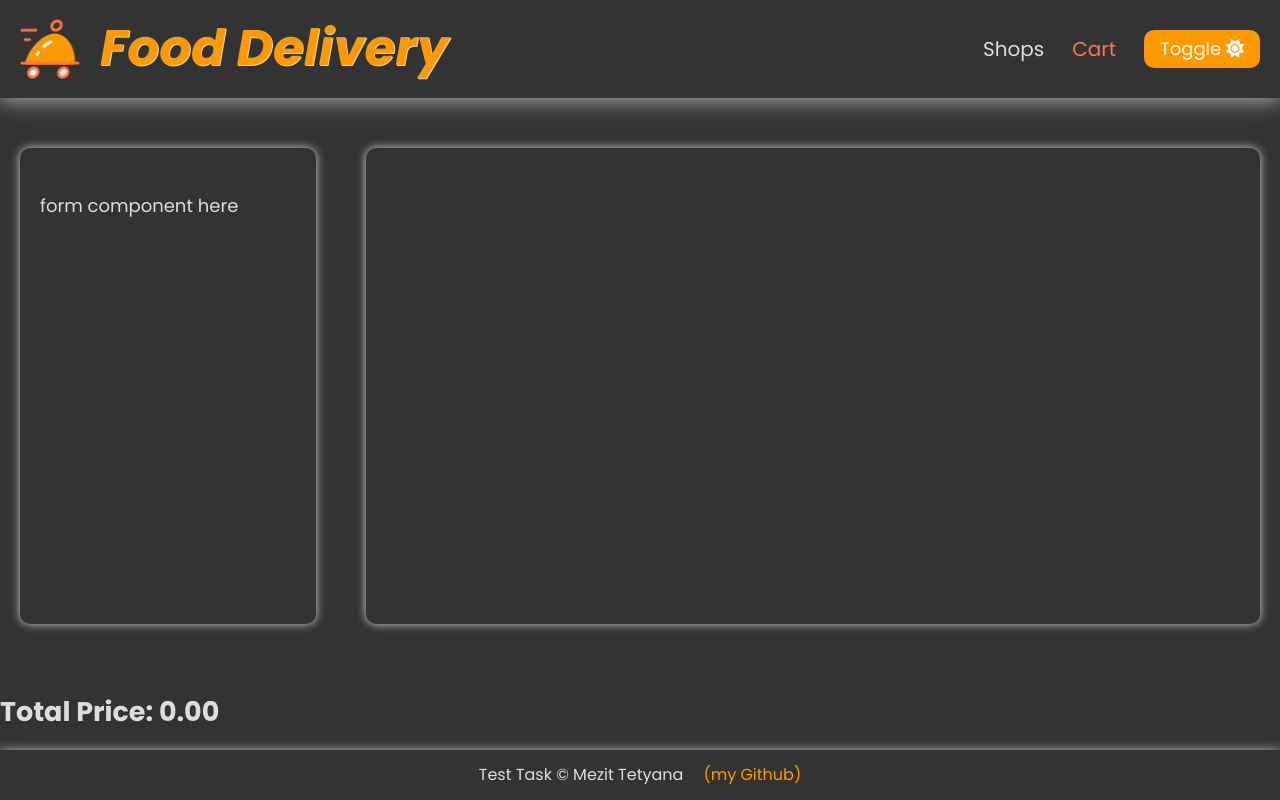
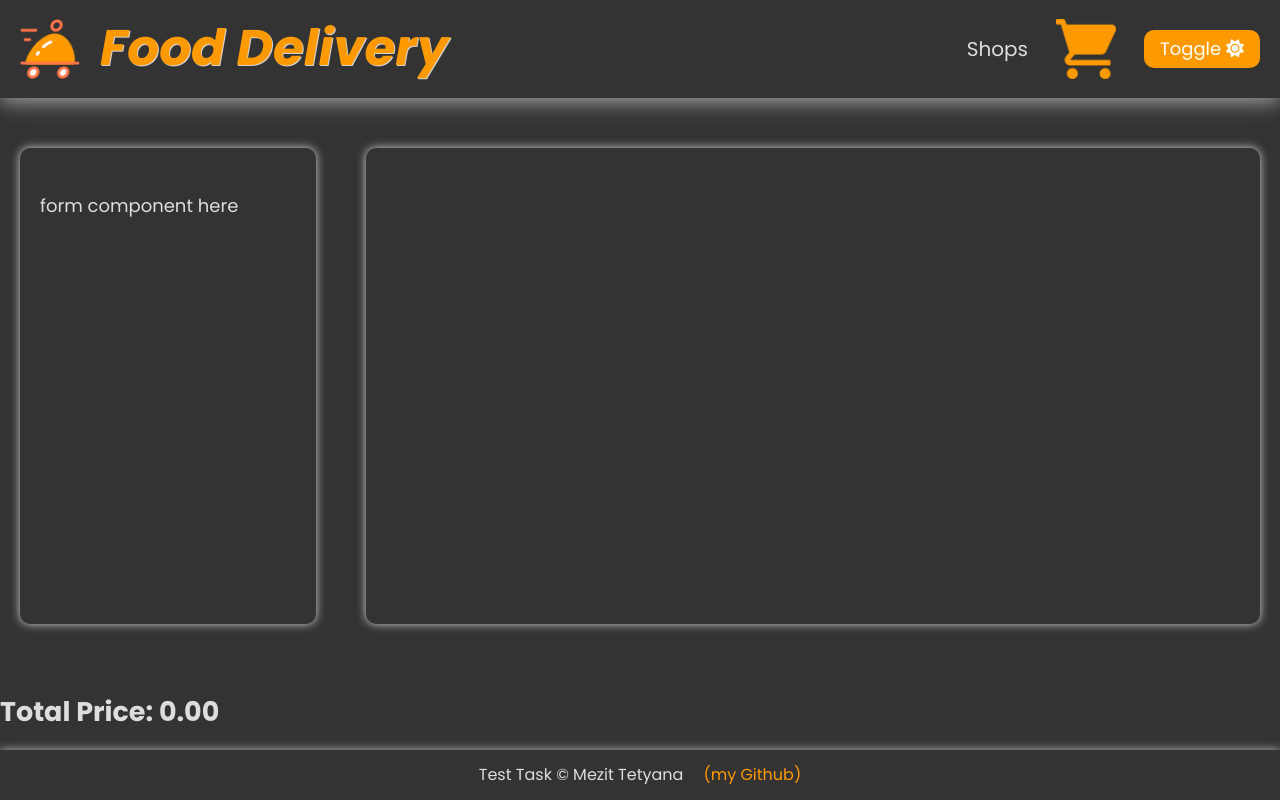
Before and after one commit to NemesisUA/food-delivery, a React (Create React App) app in the folder frontend/: page /cart in a window 1280 px wide. Built offline with nearby package versions, Linux system fonts and the light colour scheme.

Commit message:
feat: show amount of odered products in cart

```diff
--- a/frontend/src/components/Header/Header.css
+++ b/frontend/src/components/Header/Header.css
@@ -89,12 +89,14 @@
 .navigation {
   display: flex;
   list-style: none;
+  align-items: center;
 }
 
 .navigation__item {
   margin-right: 28px;
   font-size: 2rem;
   font-weight: 500;
+  min-width: 60px;
   transition: all 0.3s ease-in;
 }
 
@@ -134,6 +136,36 @@
   transform: translateY(1px);
 }
 
+.cart {
+  position: relative;
+  width: 60px;
+  height: 60px;
+  background-image: url('../../assets/icons/shopping-cart.png');
+  background-size: contain;
+  background-repeat: no-repeat;
+}
+
+.navigation__item.cart:hover {
+ text-decoration: none;
+  transform: scale(1.1);
+}
+
+.cart-items {
+  position: absolute;
+  bottom: 30px;
+  right: 15px;
+  width: 20px;
+  height: 20px;
+  font-weight: bold;
+  text-align: center;
+  vertical-align: middle;
+  color: red;
+  background-color: #fff;
+  border-radius: 50%;
+  border: 1px solid red;
+  margin: 0 auto;
+}
+
 @media screen and (max-width: 991px) {
   .header__title {
     display: none;
--- a/frontend/src/components/Header/Header.jsx
+++ b/frontend/src/components/Header/Header.jsx
@@ -4,9 +4,13 @@ import './Header.css';
 import Button from '../UI/Button/Button';
 
 import { ThemeContext } from '../../hoc/ThemeProvider';
+import { CartContext } from '../../hoc/CartProvider';
 
 export const Header = () => {
   const {theme, toggleTheme} = useContext(ThemeContext);
+  const {cartItems} = useContext(CartContext);
+
+  const itemsInCart = cartItems.length;
 
   return (
     <header className='header'>
@@ -24,7 +28,15 @@ export const Header = () => {
               <NavLink to='/' className="navigation__link">Shops</NavLink>
             </li>
             <li className="navigation__item">
-              <NavLink to='cart' className="navigation__link">Cart</NavLink>
+              <NavLink to='cart' className="navigation__link">
+                <div className='cart'>
+                  {
+                    itemsInCart ? <div className="cart-items">
+                      {itemsInCart}
+                    </div> : ''
+                  }
+                </div>
+              </NavLink>
             </li>
           </ul>
 
```
Also changed, not shown: frontend/src/assets/icons/shopping-cart.png (added).
